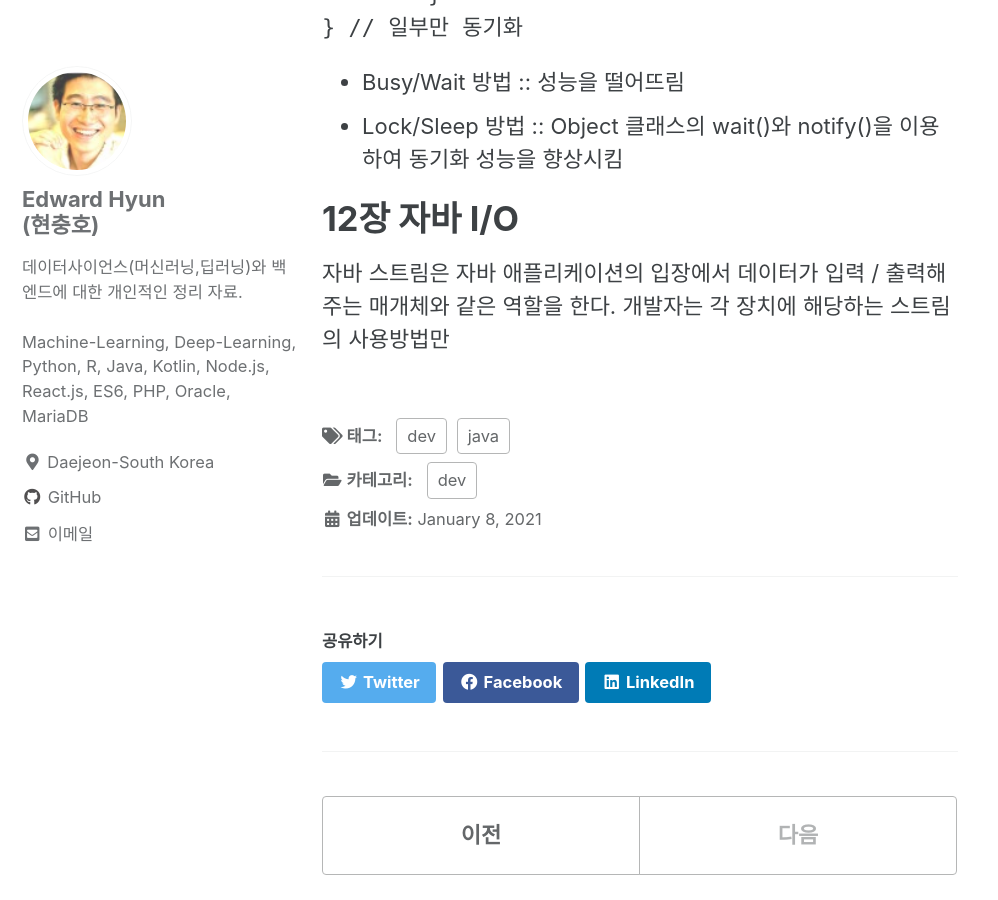
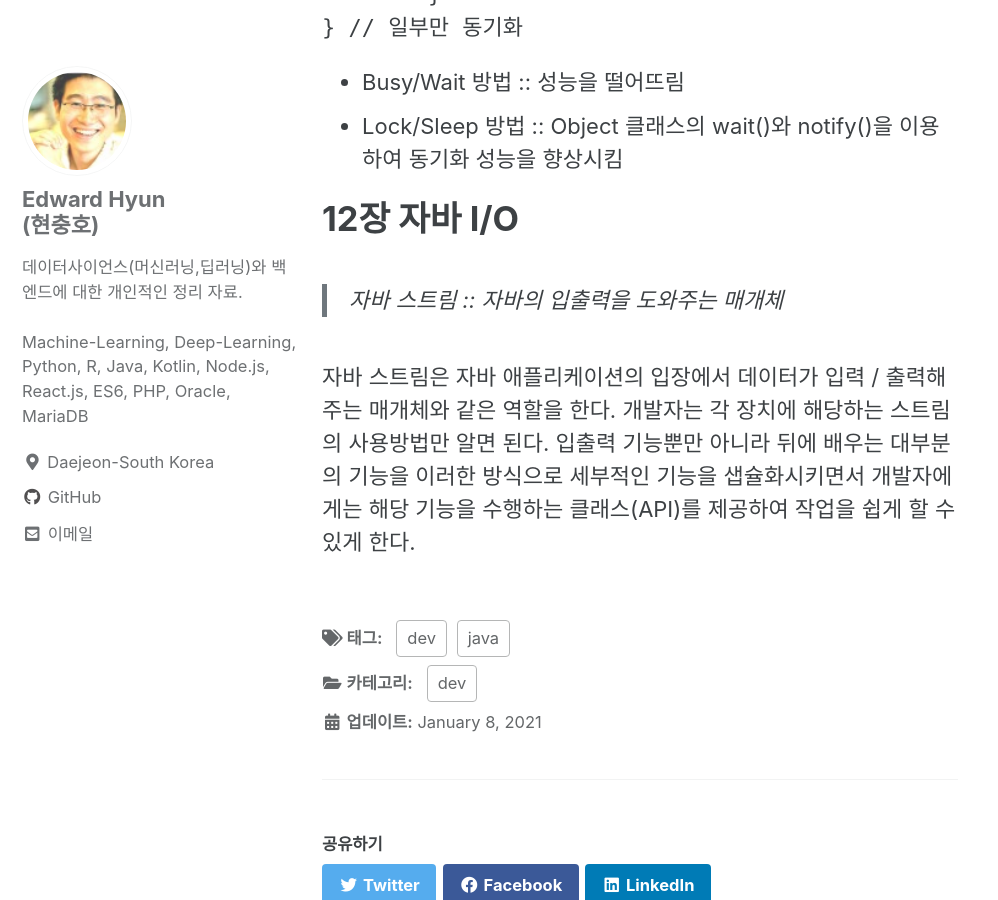
Before and after one commit to iamhch24/iamhch24.github.io, a Jekyll site: the page built from _posts/2021-01-08-[Study] 초보자를 위한 Java Programming.md, in a window 1280 px wide and 900 px high, scrolled down 3902 px. Shown: the whole window, without its empty margins (0-998 px from the left). Built offline with Jekyll 4.4.1, drawn with Linux system fonts in a browser that asks for light colours; cached includes are drawn as plain includes.

Commit message:
_posts/2021-01-08-[Study] 초보자를 위한 Java Programming.md updated from https://stackedit.io/

```diff
--- a/_posts/2021-01-08-[Study] 초보자를 위한 Java Programming.md
+++ b/_posts/2021-01-08-[Study] 초보자를 위한 Java Programming.md
@@ -94,14 +94,17 @@
 
 # 12장 자바 I/O
 
-자바 스트림은 자바 애플리케이션의 입장에서 데이터가 입력 / 출력해 주는 매개체와 같은 역할을 한다. 개발자는 각 장치에 해당하는 스트림의 사용방법만
+> 자바 스트림 :: 자바의 입출력을 도와주는 매개체
+
+자바 스트림은 자바 애플리케이션의 입장에서 데이터가 입력 / 출력해 주는 매개체와 같은 역할을 한다. 개발자는 각 장치에 해당하는 스트림의 사용방법만 알면 된다.
+입출력 기능뿐만 아니라 뒤에 배우는 대부분의 기능을 이러한 방식으로 세부적인 기능을 샙슐화시키면서 개발자에게는 해당 기능을 수행하는 클래스(API)를 제공하여 작업을 쉽게 할 수 있게 한다.
 
 
 
 
 
 <!--stackedit_data:
-eyJoaXN0b3J5IjpbLTIwNjkyNjMzNiwtMTE3ODI3NTcyNSwxNj
-M0MDgxMTI3LDUwNDcxNDQ0LDE5NjcyNzg3NzksLTEyNjQ0NDQ3
-NzNdfQ==
+eyJoaXN0b3J5IjpbLTEyNTA2MDkxODEsLTExNzgyNzU3MjUsMT
+YzNDA4MTEyNyw1MDQ3MTQ0NCwxOTY3Mjc4Nzc5LC0xMjY0NDQ0
+NzczXX0=
 -->
```
